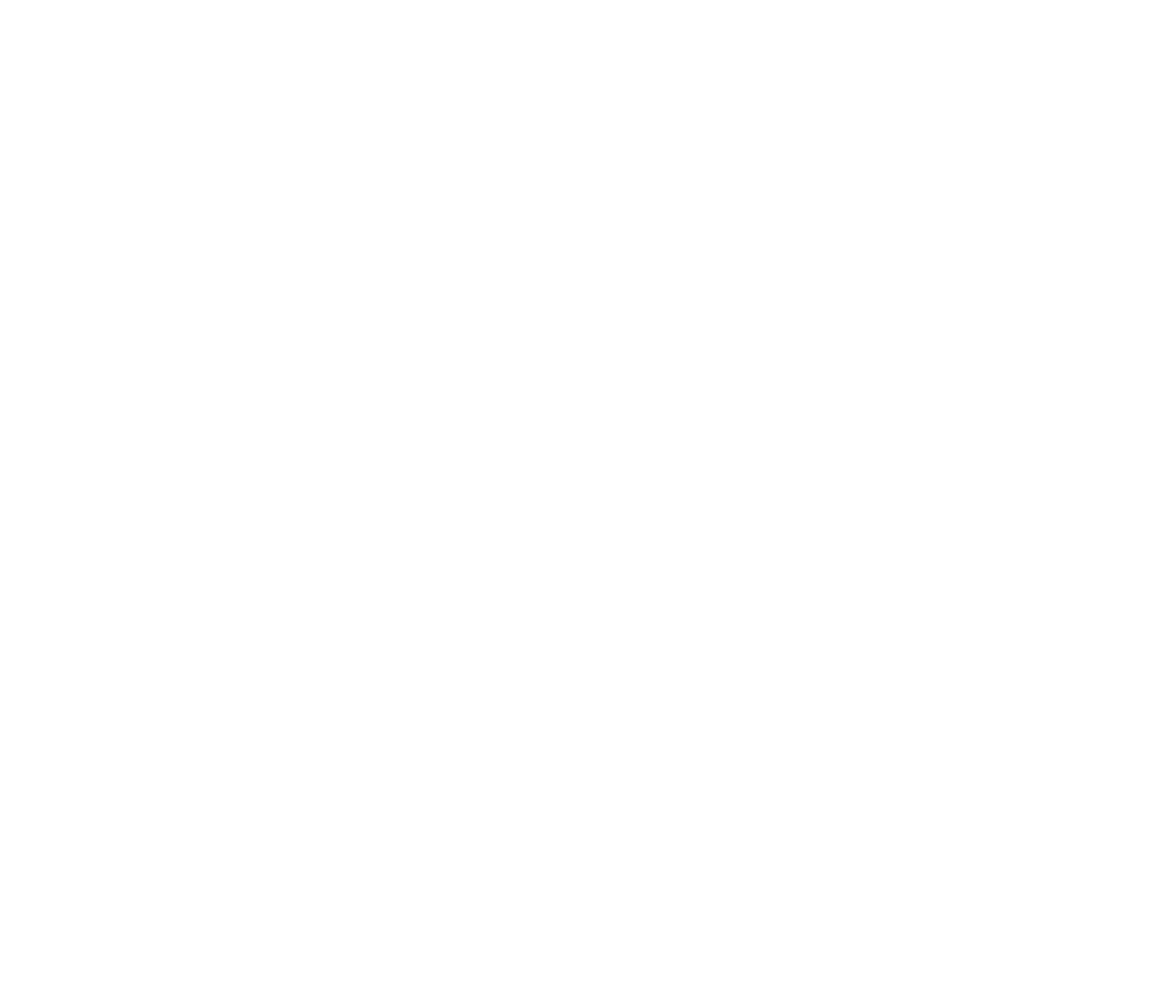
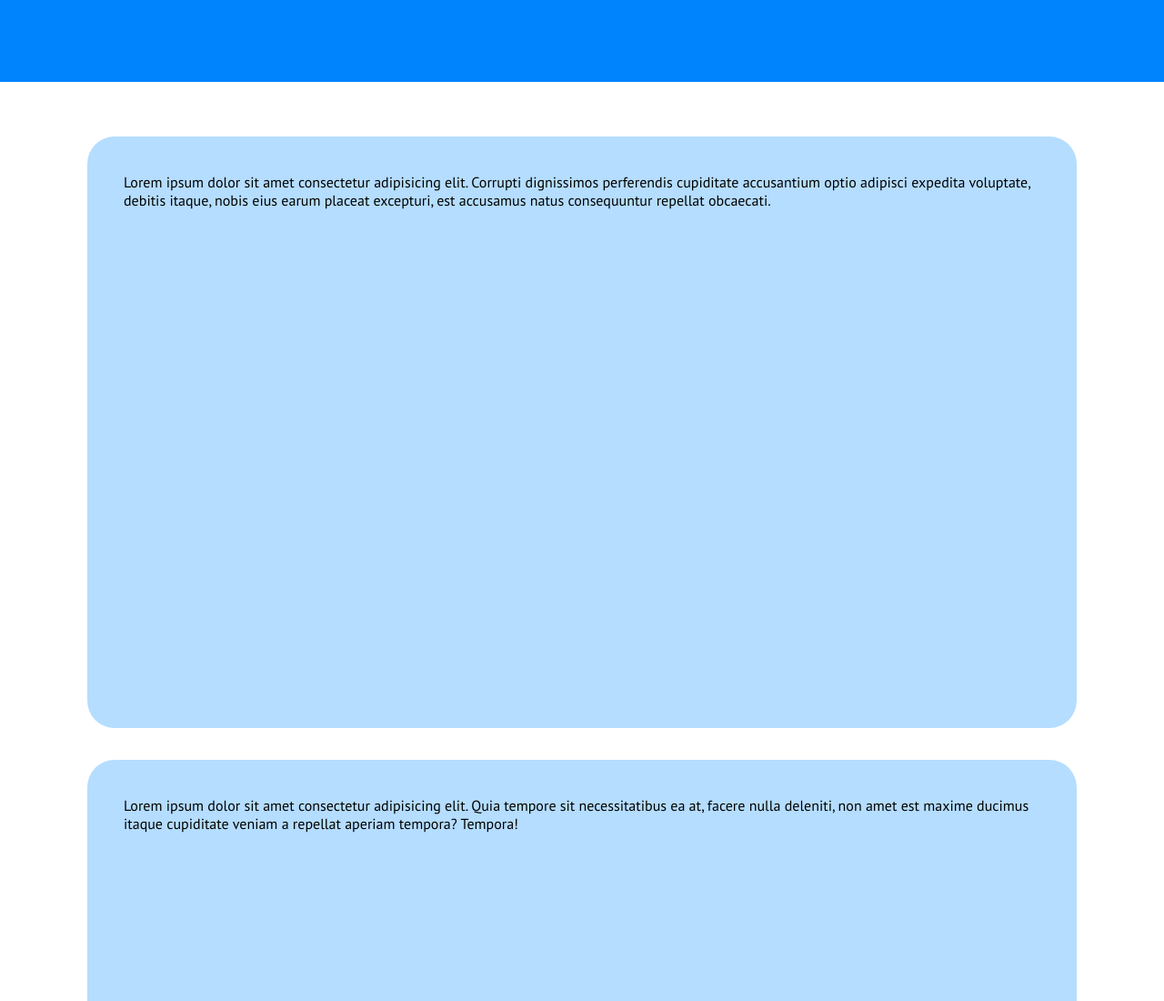
Before and after one commit to FilippoFoti/htmlcss-responsive-layout, a plain HTML site: page index.html in a window 1280 px wide. Shown: the top 1100 px of the page at 91% size. Before the commit the page ends 800 px from the top, so only its background shows below. Drawn offline with Linux system fonts and the light colour scheme.

Commit message:
Aggiunto layout sezione 1

```diff
--- a/css/style.css
+++ b/css/style.css
@@ -11,3 +11,44 @@
 body {
     font-family: 'PT Sans', sans-serif;
 }
+
+/* HEADER */
+
+header {
+    height: 90px;
+    background-color: rgba(0, 132, 253, 1);
+}
+
+/* MAIN */
+
+.section-1 {
+    background-color: white;
+}
+
+.section-1 .container {
+    width: 85%;
+    margin: 0 auto;
+    display: flex;
+    flex-wrap: wrap;
+    margin-top: 60px;
+}
+
+.section-1 .card-large {
+    height: 650px;
+    background-color: rgba(181, 221, 255, 1);
+    border-radius: 30px;
+    padding: 40px;
+    margin-bottom: 35px;
+
+}
+
+.section-1 .card {
+    height: 400px;
+    background-color: rgba(181, 221, 255, 1);
+    border-radius: 30px;
+    padding: 40px;
+    margin-bottom: 35px;
+
+}
+
+/* FOOTER */
--- a/index.html
+++ b/index.html
@@ -15,6 +15,46 @@
     <link href="https://fonts.googleapis.com/css2?family=PT+Sans:wght@400;700&display=swap" rel="stylesheet">
 </head>
 <body>
+<!-- HEADER -->
+    <header>
+        <div class="nav-header"></div>
+    </header>
+<!-- /HEADER -->
+
+<!-- MAIN -->
+    <main>
+        <div class="section-1">
+            <div class="container">
+                <div class="card-large">Lorem ipsum dolor sit amet consectetur adipisicing elit. Corrupti dignissimos perferendis cupiditate accusantium optio adipisci expedita voluptate, debitis itaque, nobis eius earum placeat excepturi, est accusamus natus consequuntur repellat obcaecati.</div>
+                <div class="card">Lorem ipsum dolor sit amet consectetur adipisicing elit. Quia tempore sit necessitatibus ea at, facere nulla deleniti, non amet est maxime ducimus itaque cupiditate veniam a repellat aperiam tempora? Tempora!</div>
+                <div class="card">Lorem ipsum dolor sit amet consectetur adipisicing elit. Quia tempore sit necessitatibus ea at, facere nulla deleniti, non amet est maxime ducimus itaque cupiditate veniam a repellat aperiam tempora? Tempora!</div>
+                <div class="card">Lorem ipsum dolor sit amet consectetur adipisicing elit. Quia tempore sit necessitatibus ea at, facere nulla deleniti, non amet est maxime ducimus itaque cupiditate veniam a repellat aperiam tempora? Tempora!</div>
+                <div class="card">Lorem ipsum dolor sit amet consectetur adipisicing elit. Quia tempore sit necessitatibus ea at, facere nulla deleniti, non amet est maxime ducimus itaque cupiditate veniam a repellat aperiam tempora? Tempora!</div>
+            </div>
+        </div>
+        <div class="section-2">
+            <div class="container"></div>
+        </div>
+        <div class="section-3">
+            <div class="container"></div>
+        </div>
+        <div class="section-4">
+            <div class="container"></div>
+        </div>
+        <div class="section-5">
+            <div class="container"></div>
+        </div>
+        <div class="section-6">
+            <div class="container"></div>
+        </div>
+    </main>
+<!-- /MAIN -->
+
+<!-- FOOTER -->
+    <footer>
+        <div class="container-footer"></div>
+    </footer>
+<!-- /FOOTER -->
 
 </body>
 </html>
```
